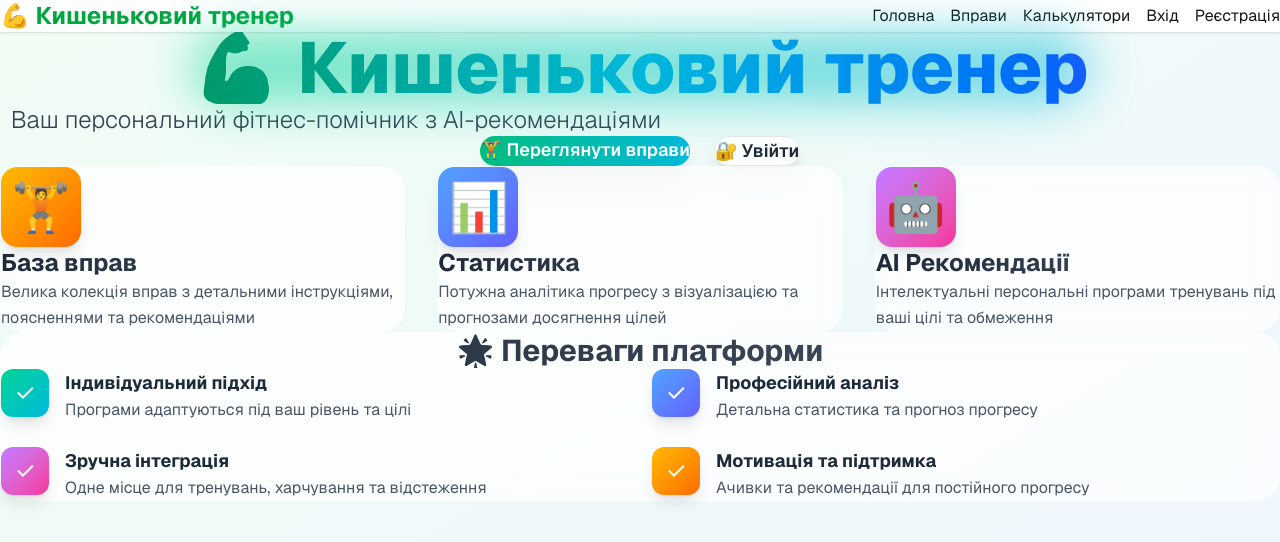
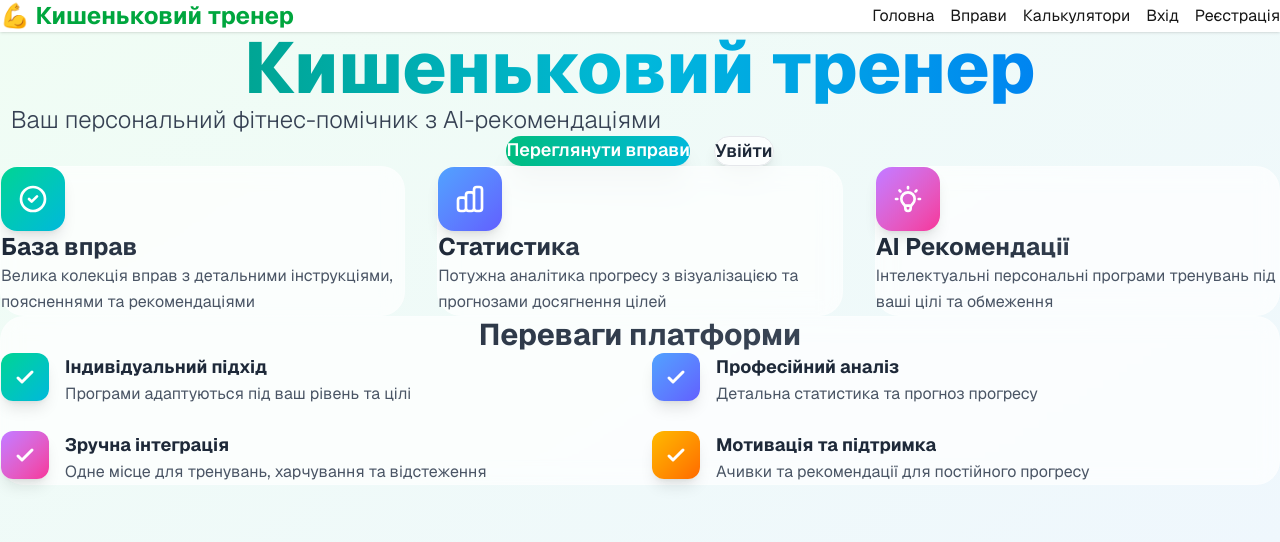
Before and after one commit to Serospapay/Fit-AI, a Next.js app in the folder frontend/: page / in a window 1280 px wide. Shown: the top 542 px of the page. Built offline with nearby package versions, Linux system fonts and the light colour scheme.

Commit message:
Remove all emojis replace with SVG icons clean modern design

```diff
--- a/frontend/app/page.tsx
+++ b/frontend/app/page.tsx
@@ -80,32 +80,29 @@ export default function Home() {
         </nav>
       <div className="container mx-auto px-4 py-16">
         <div className="text-center mb-20 animate-fade-in">
-          <div className="mb-6 flex justify-center">
-            <div className="relative">
-              <div className="absolute inset-0 bg-gradient-to-r from-emerald-400 to-cyan-500 rounded-full blur-xl opacity-50"></div>
-              <h1 className="relative text-7xl font-extrabold bg-gradient-to-r from-emerald-600 via-cyan-500 to-blue-600 bg-clip-text text-transparent">
-                💪 Кишеньковий тренер
-              </h1>
-            </div>
-          </div>
+          <h1 className="text-7xl font-extrabold bg-gradient-to-r from-emerald-600 via-cyan-500 to-blue-600 bg-clip-text text-transparent mb-6">
+            Кишеньковий тренер
+          </h1>
           <p className="text-2xl text-gray-700 mb-12 max-w-2xl mx-auto font-light">
             Ваш персональний фітнес-помічник з AI-рекомендаціями
           </p>
           <div className="flex justify-center gap-6">
             <a href="/exercises" className="group relative px-8 py-4 bg-gradient-to-r from-emerald-500 to-cyan-500 text-white rounded-full font-semibold text-lg shadow-xl hover:shadow-2xl transition-all duration-300 hover:scale-105 overflow-hidden">
-              <span className="relative z-10">🏋️ Переглянути вправи</span>
+              <span className="relative z-10">Переглянути вправи</span>
               <div className="absolute inset-0 bg-gradient-to-r from-cyan-500 to-blue-500 opacity-0 group-hover:opacity-100 transition-opacity"></div>
             </a>
             <a href="/login" className="px-8 py-4 bg-white/80 backdrop-blur-lg text-gray-800 rounded-full font-semibold text-lg shadow-lg hover:shadow-xl transition-all duration-300 hover:scale-105 border border-gray-200">
-              🔐 Увійти
+              Увійти
             </a>
           </div>
         </div>
 
         <div className="grid md:grid-cols-3 gap-8 mb-16 animate-fade-in">
           <div className="glass-effect p-8 rounded-3xl card-hover">
-            <div className="text-5xl mb-4 bg-gradient-to-br from-amber-400 to-orange-500 w-20 h-20 rounded-2xl flex items-center justify-center shadow-lg">
-              🏋️
+            <div className="w-16 h-16 bg-gradient-to-br from-emerald-400 to-cyan-500 rounded-2xl flex items-center justify-center shadow-lg mb-6">
+              <svg className="w-8 h-8 text-white" fill="none" stroke="currentColor" viewBox="0 0 24 24">
+                <path strokeLinecap="round" strokeLinejoin="round" strokeWidth={2} d="M9 12l2 2 4-4m6 2a9 9 0 11-18 0 9 9 0 0118 0z" />
+              </svg>
             </div>
             <h2 className="text-2xl font-bold mb-3 bg-gradient-to-r from-gray-800 to-gray-600 bg-clip-text text-transparent">База вправ</h2>
             <p className="text-gray-600 leading-relaxed">
@@ -113,8 +110,10 @@ export default function Home() {
             </p>
           </div>
           <div className="glass-effect p-8 rounded-3xl card-hover">
-            <div className="text-5xl mb-4 bg-gradient-to-br from-blue-400 to-indigo-500 w-20 h-20 rounded-2xl flex items-center justify-center shadow-lg">
-              📊
+            <div className="w-16 h-16 bg-gradient-to-br from-blue-400 to-indigo-500 rounded-2xl flex items-center justify-center shadow-lg mb-6">
+              <svg className="w-8 h-8 text-white" fill="none" stroke="currentColor" viewBox="0 0 24 24">
+                <path strokeLinecap="round" strokeLinejoin="round" strokeWidth={2} d="M9 19v-6a2 2 0 00-2-2H5a2 2 0 00-2 2v6a2 2 0 002 2h2a2 2 0 002-2zm0 0V9a2 2 0 012-2h2a2 2 0 012 2v10m-6 0a2 2 0 002 2h2a2 2 0 002-2m0 0V5a2 2 0 012-2h2a2 2 0 012 2v14a2 2 0 01-2 2h-2a2 2 0 01-2-2z" />
+              </svg>
             </div>
             <h2 className="text-2xl font-bold mb-3 bg-gradient-to-r from-gray-800 to-gray-600 bg-clip-text text-transparent">Статистика</h2>
             <p className="text-gray-600 leading-relaxed">
@@ -122,8 +121,10 @@ export default function Home() {
             </p>
           </div>
           <div className="glass-effect p-8 rounded-3xl card-hover">
-            <div className="text-5xl mb-4 bg-gradient-to-br from-purple-400 to-pink-500 w-20 h-20 rounded-2xl flex items-center justify-center shadow-lg">
-              🤖
+            <div className="w-16 h-16 bg-gradient-to-br from-purple-400 to-pink-500 rounded-2xl flex items-center justify-center shadow-lg mb-6">
+              <svg className="w-8 h-8 text-white" fill="none" stroke="currentColor" viewBox="0 0 24 24">
+                <path strokeLinecap="round" strokeLinejoin="round" strokeWidth={2} d="M9.663 17h4.673M12 3v1m6.364 1.636l-.707.707M21 12h-1M4 12H3m3.343-5.657l-.707-.707m2.828 9.9a5 5 0 117.072 0l-.548.547A3.374 3.374 0 0014 18.469V19a2 2 0 11-4 0v-.531c0-.895-.356-1.754-.988-2.386l-.548-.547z" />
+              </svg>
             </div>
             <h2 className="text-2xl font-bold mb-3 bg-gradient-to-r from-gray-800 to-gray-600 bg-clip-text text-transparent">AI Рекомендації</h2>
             <p className="text-gray-600 leading-relaxed">
@@ -133,13 +134,15 @@ export default function Home() {
         </div>
 
         <div className="glass-effect rounded-3xl p-12 animate-fade-in">
-          <h2 className="text-3xl font-bold mb-6 bg-gradient-to-r from-gray-800 to-gray-600 bg-clip-text text-transparent text-center">
-            🌟 Переваги платформи
+          <h2 className="text-3xl font-bold mb-8 bg-gradient-to-r from-gray-800 to-gray-600 bg-clip-text text-transparent text-center">
+            Переваги платформи
           </h2>
           <div className="grid md:grid-cols-2 gap-6">
             <div className="flex items-start gap-4">
-              <div className="flex-shrink-0 w-12 h-12 bg-gradient-to-br from-emerald-400 to-cyan-500 rounded-xl flex items-center justify-center text-white text-2xl shadow-lg">
-                ✓
+              <div className="flex-shrink-0 w-12 h-12 bg-gradient-to-br from-emerald-400 to-cyan-500 rounded-xl flex items-center justify-center shadow-lg">
+                <svg className="w-6 h-6 text-white" fill="none" stroke="currentColor" viewBox="0 0 24 24">
+                  <path strokeLinecap="round" strokeLinejoin="round" strokeWidth={3} d="M5 13l4 4L19 7" />
+                </svg>
               </div>
               <div>
                 <h3 className="font-bold text-lg mb-1 text-gray-800">Індивідуальний підхід</h3>
@@ -147,8 +150,10 @@ export default function Home() {
               </div>
             </div>
             <div className="flex items-start gap-4">
-              <div className="flex-shrink-0 w-12 h-12 bg-gradient-to-br from-blue-400 to-indigo-500 rounded-xl flex items-center justify-center text-white text-2xl shadow-lg">
-                ✓
+              <div className="flex-shrink-0 w-12 h-12 bg-gradient-to-br from-blue-400 to-indigo-500 rounded-xl flex items-center justify-center shadow-lg">
+                <svg className="w-6 h-6 text-white" fill="none" stroke="currentColor" viewBox="0 0 24 24">
+                  <path strokeLinecap="round" strokeLinejoin="round" strokeWidth={3} d="M5 13l4 4L19 7" />
+                </svg>
               </div>
               <div>
                 <h3 className="font-bold text-lg mb-1 text-gray-800">Професійний аналіз</h3>
@@ -156,8 +161,10 @@ export default function Home() {
               </div>
             </div>
             <div className="flex items-start gap-4">
-              <div className="flex-shrink-0 w-12 h-12 bg-gradient-to-br from-purple-400 to-pink-500 rounded-xl flex items-center justify-center text-white text-2xl shadow-lg">
-                ✓
+              <div className="flex-shrink-0 w-12 h-12 bg-gradient-to-br from-purple-400 to-pink-500 rounded-xl flex items-center justify-center shadow-lg">
+                <svg className="w-6 h-6 text-white" fill="none" stroke="currentColor" viewBox="0 0 24 24">
+                  <path strokeLinecap="round" strokeLinejoin="round" strokeWidth={3} d="M5 13l4 4L19 7" />
+                </svg>
               </div>
               <div>
                 <h3 className="font-bold text-lg mb-1 text-gray-800">Зручна інтеграція</h3>
@@ -165,8 +172,10 @@ export default function Home() {
               </div>
             </div>
             <div className="flex items-start gap-4">
-              <div className="flex-shrink-0 w-12 h-12 bg-gradient-to-br from-amber-400 to-orange-500 rounded-xl flex items-center justify-center text-white text-2xl shadow-lg">
-                ✓
+              <div className="flex-shrink-0 w-12 h-12 bg-gradient-to-br from-amber-400 to-orange-500 rounded-xl flex items-center justify-center shadow-lg">
+                <svg className="w-6 h-6 text-white" fill="none" stroke="currentColor" viewBox="0 0 24 24">
+                  <path strokeLinecap="round" strokeLinejoin="round" strokeWidth={3} d="M5 13l4 4L19 7" />
+                </svg>
               </div>
               <div>
                 <h3 className="font-bold text-lg mb-1 text-gray-800">Мотивація та підтримка</h3>
@@ -185,7 +194,7 @@ export default function Home() {
       <nav className="glass-effect border-b border-white/20 backdrop-blur-xl sticky top-0 z-50">
         <div className="container mx-auto px-4 py-4 flex justify-between items-center">
           <a href="/" className="text-2xl font-bold bg-gradient-to-r from-emerald-600 to-cyan-500 bg-clip-text text-transparent hover:scale-105 transition-transform">
-            💪 Кишеньковий тренер
+            Кишеньковий тренер
           </a>
           <div className="flex gap-6 items-center">
             <a href="/" className="text-gray-700 hover:text-emerald-600 font-medium transition-colors">Головна</a>
@@ -203,7 +212,7 @@ export default function Home() {
       <div className="container mx-auto px-4 py-12 max-w-7xl">
         <div className="mb-12 animate-fade-in">
           <h1 className="text-5xl font-extrabold bg-gradient-to-r from-emerald-600 via-cyan-500 to-blue-600 bg-clip-text text-transparent mb-3">
-            📊 Dashboard
+            Dashboard
           </h1>
           <p className="text-xl text-gray-600">
             Огляд вашої активності та прогресу
@@ -218,7 +227,11 @@ export default function Home() {
           >
             <div className="absolute inset-0 bg-gradient-to-br from-cyan-500 to-blue-500 opacity-0 group-hover:opacity-100 transition-opacity duration-500"></div>
             <div className="relative z-10 flex items-center gap-6">
-              <div className="text-6xl transform group-hover:scale-110 transition-transform duration-500">➕</div>
+              <div className="w-16 h-16 bg-white/20 rounded-2xl flex items-center justify-center">
+                <svg className="w-8 h-8 text-white" fill="none" stroke="currentColor" viewBox="0 0 24 24">
+                  <path strokeLinecap="round" strokeLinejoin="round" strokeWidth={2} d="M12 4v16m8-8H4" />
+                </svg>
+              </div>
               <div>
                 <h3 className="text-2xl font-bold mb-2">Додати тренування</h3>
                 <p className="opacity-90 text-sm">Записати нову активність</p>
@@ -232,7 +245,11 @@ export default function Home() {
           >
             <div className="absolute inset-0 bg-gradient-to-br from-indigo-500 to-purple-600 opacity-0 group-hover:opacity-100 transition-opacity duration-500"></div>
             <div className="relative z-10 flex items-center gap-6">
-              <div className="text-6xl transform group-hover:scale-110 transition-transform duration-500">🏋️</div>
+              <div className="w-16 h-16 bg-white/20 rounded-2xl flex items-center justify-center">
+                <svg className="w-8 h-8 text-white" fill="none" stroke="currentColor" viewBox="0 0 24 24">
+                  <path strokeLinecap="round" strokeLinejoin="round" strokeWidth={2} d="M4.318 6.318a4.5 4.5 0 000 6.364L12 20.364l7.682-7.682a4.5 4.5 0 00-6.364-6.364L12 7.636l-1.318-1.318a4.5 4.5 0 00-6.364 0z" />
+                </svg>
+              </div>
               <div>
                 <h3 className="text-2xl font-bold mb-2">База вправ</h3>
                 <p className="opacity-90 text-sm">Переглянути вправи</p>
@@ -246,7 +263,11 @@ export default function Home() {
           >
             <div className="absolute inset-0 bg-gradient-to-br from-pink-500 to-rose-600 opacity-0 group-hover:opacity-100 transition-opacity duration-500"></div>
             <div className="relative z-10 flex items-center gap-6">
-              <div className="text-6xl transform group-hover:scale-110 transition-transform duration-500">🧮</div>
+              <div className="w-16 h-16 bg-white/20 rounded-2xl flex items-center justify-center">
+                <svg className="w-8 h-8 text-white" fill="none" stroke="currentColor" viewBox="0 0 24 24">
+                  <path strokeLinecap="round" strokeLinejoin="round" strokeWidth={2} d="M9 7h6m0 10v-3m-3 3h.01M9 17h.01M9 14h.01M12 14h.01M15 11h.01M12 11h.01M9 11h.01M7 21h10a2 2 0 002-2V5a2 2 0 00-2-2H7a2 2 0 00-2 2v14a2 2 0 002 2z" />
+                </svg>
+              </div>
               <div>
                 <h3 className="text-2xl font-bold mb-2">Калькулятори</h3>
                 <p className="opacity-90 text-sm">BMR, TDEE, ІМТ</p>
@@ -260,28 +281,45 @@ export default function Home() {
           <div className="grid md:grid-cols-4 gap-6 mb-12 animate-fade-in">
             <div className="glass-effect card-hover rounded-3xl p-8 relative overflow-hidden">
               <div className="absolute top-0 right-0 w-32 h-32 bg-gradient-to-br from-emerald-200/30 to-transparent rounded-full blur-2xl"></div>
-              <div className="text-5xl mb-4 bg-gradient-to-br from-emerald-400 to-cyan-500 w-16 h-16 rounded-2xl flex items-center justify-center shadow-xl relative z-10">📅</div>
+              <div className="w-16 h-16 bg-gradient-to-br from-emerald-400 to-cyan-500 rounded-2xl flex items-center justify-center shadow-xl relative z-10 mb-4">
+                <svg className="w-8 h-8 text-white" fill="none" stroke="currentColor" viewBox="0 0 24 24">
+                  <path strokeLinecap="round" strokeLinejoin="round" strokeWidth={2} d="M8 7V3m8 4V3m-9 8h10M5 21h14a2 2 0 002-2V7a2 2 0 00-2-2H5a2 2 0 00-2 2v12a2 2 0 002 2z" />
+                </svg>
+              </div>
               <div className="text-4xl font-extrabold text-gray-900 mb-2 relative z-10">{stats.totalWorkouts || 0}</div>
               <div className="text-gray-600 font-medium relative z-10">Тренувань за місяць</div>
             </div>
 
             <div className="glass-effect card-hover rounded-3xl p-8 relative overflow-hidden">
               <div className="absolute top-0 right-0 w-32 h-32 bg-gradient-to-br from-blue-200/30 to-transparent rounded-full blur-2xl"></div>
-              <div className="text-5xl mb-4 bg-gradient-to-br from-blue-400 to-indigo-500 w-16 h-16 rounded-2xl flex items-center justify-center shadow-xl relative z-10">⏱️</div>
+              <div className="w-16 h-16 bg-gradient-to-br from-blue-400 to-indigo-500 rounded-2xl flex items-center justify-center shadow-xl relative z-10 mb-4">
+                <svg className="w-8 h-8 text-white" fill="none" stroke="currentColor" viewBox="0 0 24 24">
+                  <path strokeLinecap="round" strokeLinejoin="round" strokeWidth={2} d="M12 8v4l3 3m6-3a9 9 0 11-18 0 9 9 0 0118 0z" />
+                </svg>
+              </div>
               <div className="text-4xl font-extrabold text-gray-900 mb-2 relative z-10">{Math.round(stats.avgDuration || 0)}</div>
               <div className="text-gray-600 font-medium relative z-10">Хвилин середня</div>
             </div>
 
             <div className="glass-effect card-hover rounded-3xl p-8 relative overflow-hidden">
               <div className="absolute top-0 right-0 w-32 h-32 bg-gradient-to-br from-amber-200/30 to-transparent rounded-full blur-2xl"></div>
-              <div className="text-5xl mb-4 bg-gradient-to-br from-amber-400 to-orange-500 w-16 h-16 rounded-2xl flex items-center justify-center shadow-xl relative z-10">⭐</div>
+              <div className="w-16 h-16 bg-gradient-to-br from-amber-400 to-orange-500 rounded-2xl flex items-center justify-center shadow-xl relative z-10 mb-4">
+                <svg className="w-8 h-8 text-white" fill="none" stroke="currentColor" viewBox="0 0 24 24">
+                  <path strokeLinecap="round" strokeLinejoin="round" strokeWidth={2} d="M11.049 2.927c.3-.921 1.603-.921 1.902 0l1.519 4.674a1 1 0 00.95.69h4.915c.969 0 1.371 1.24.588 1.81l-3.976 2.888a1 1 0 00-.363 1.118l1.518 4.674c.3.922-.755 1.688-1.538 1.118l-3.976-2.888a1 1 0 00-1.176 0l-3.976 2.888c-.783.57-1.838-.197-1.538-1.118l1.518-4.674a1 1 0 00-.363-1.118l-3.976-2.888c-.784-.57-.38-1.81.588-1.81h4.914a1 1 0 00.951-.69l1.519-4.674z" />
+                </svg>
+              </div>
               <div className="text-4xl font-extrabold text-gray-900 mb-2 relative z-10">{stats.avgRating?.toFixed(1) || '0'}</div>
               <div className="text-gray-600 font-medium relative z-10">Середня оцінка</div>
             </div>
 
             <div className="glass-effect card-hover rounded-3xl p-8 relative overflow-hidden">
               <div className="absolute top-0 right-0 w-32 h-32 bg-gradient-to-br from-red-200/30 to-transparent rounded-full blur-2xl"></div>
-              <div className="text-5xl mb-4 bg-gradient-to-br from-red-400 to-orange-500 w-16 h-16 rounded-2xl flex items-center justify-center shadow-xl relative z-10">🔥</div>
+              <div className="w-16 h-16 bg-gradient-to-br from-red-400 to-orange-500 rounded-2xl flex items-center justify-center shadow-xl relative z-10 mb-4">
+                <svg className="w-8 h-8 text-white" fill="none" stroke="currentColor" viewBox="0 0 24 24">
+                  <path strokeLinecap="round" strokeLinejoin="round" strokeWidth={2} d="M17.657 18.657A8 8 0 016.343 7.343S7 9 9 10c0-2 .5-5 2.986-7C14 5 16.09 5.777 17.656 7.343A7.975 7.975 0 0120 13a7.975 7.975 0 01-2.343 5.657z" />
+                  <path strokeLinecap="round" strokeLinejoin="round" strokeWidth={2} d="M9.879 16.121A3 3 0 1012.015 11L11 14H9c0 .768.293 1.536.879 2.121z" />
+                </svg>
+              </div>
               <div className="text-4xl font-extrabold text-gray-900 mb-2 relative z-10">{stats.mostExercised?.length || 0}</div>
               <div className="text-gray-600 font-medium relative z-10">Унікальних вправ</div>
             </div>
@@ -322,7 +360,9 @@ export default function Home() {
                     </div>
                     {workout.rating && (
                       <div className="flex items-center gap-2 bg-gradient-to-br from-amber-100 to-orange-100 px-4 py-2 rounded-full">
-                        <span className="text-2xl">⭐</span>
+                        <svg className="w-5 h-5 text-amber-600" fill="currentColor" viewBox="0 0 24 24">
+                          <path d="M12 2l3.09 6.26L22 9.27l-5 4.87 1.18 6.88L12 17.77l-6.18 3.25L7 14.14 2 9.27l6.91-1.01L12 2z" />
+                        </svg>
                         <span className="font-bold text-gray-900">{workout.rating}/5</span>
                       </div>
                     )}
@@ -335,7 +375,11 @@ export default function Home() {
 
         {!loading && !stats && (
           <div className="glass-effect rounded-3xl p-16 text-center animate-fade-in">
-            <div className="text-8xl mb-6 bg-gradient-to-br from-emerald-400 to-cyan-500 bg-clip-text text-transparent">🏁</div>
+            <div className="w-32 h-32 mx-auto mb-6 bg-gradient-to-br from-emerald-400 to-cyan-500 rounded-full flex items-center justify-center">
+              <svg className="w-16 h-16 text-white" fill="none" stroke="currentColor" viewBox="0 0 24 24">
+                <path strokeLinecap="round" strokeLinejoin="round" strokeWidth={2} d="M14.828 14.828a4 4 0 01-5.656 0M9 10h.01M15 10h.01M21 12a9 9 0 11-18 0 9 9 0 0118 0z" />
+              </svg>
+            </div>
             <h2 className="text-4xl font-extrabold mb-4 bg-gradient-to-r from-gray-800 to-gray-600 bg-clip-text text-transparent">Вітаємо!</h2>
             <p className="text-xl text-gray-600 mb-8 max-w-md mx-auto">Додайте перше тренування, щоб почати відстежувати прогрес</p>
             <a href="/workouts/new" className="px-10 py-4 bg-gradient-to-r from-emerald-500 to-cyan-500 text-white rounded-full font-bold text-lg shadow-2xl hover:shadow-emerald-500/50 hover:scale-105 transition-all inline-block">
```
